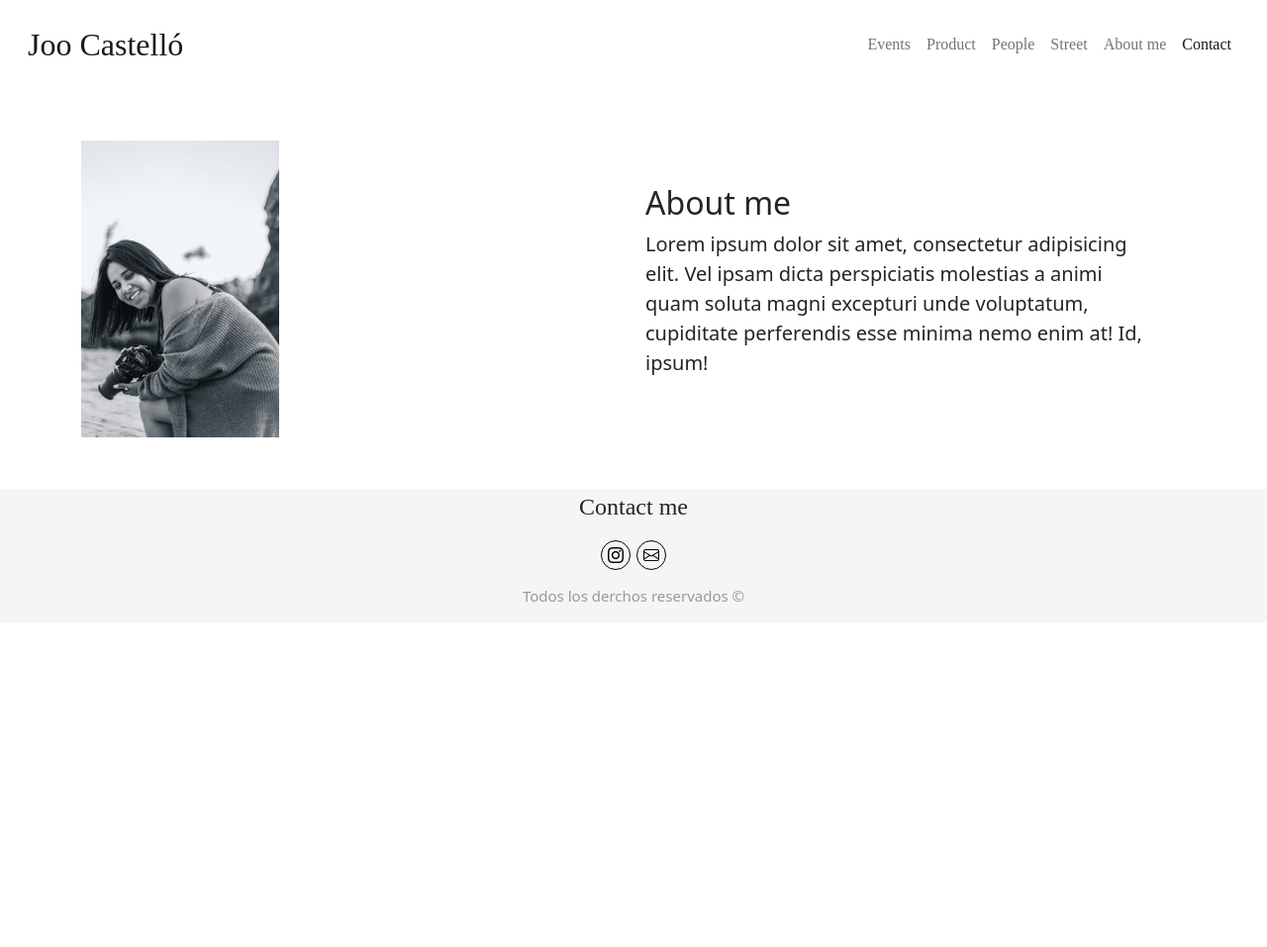
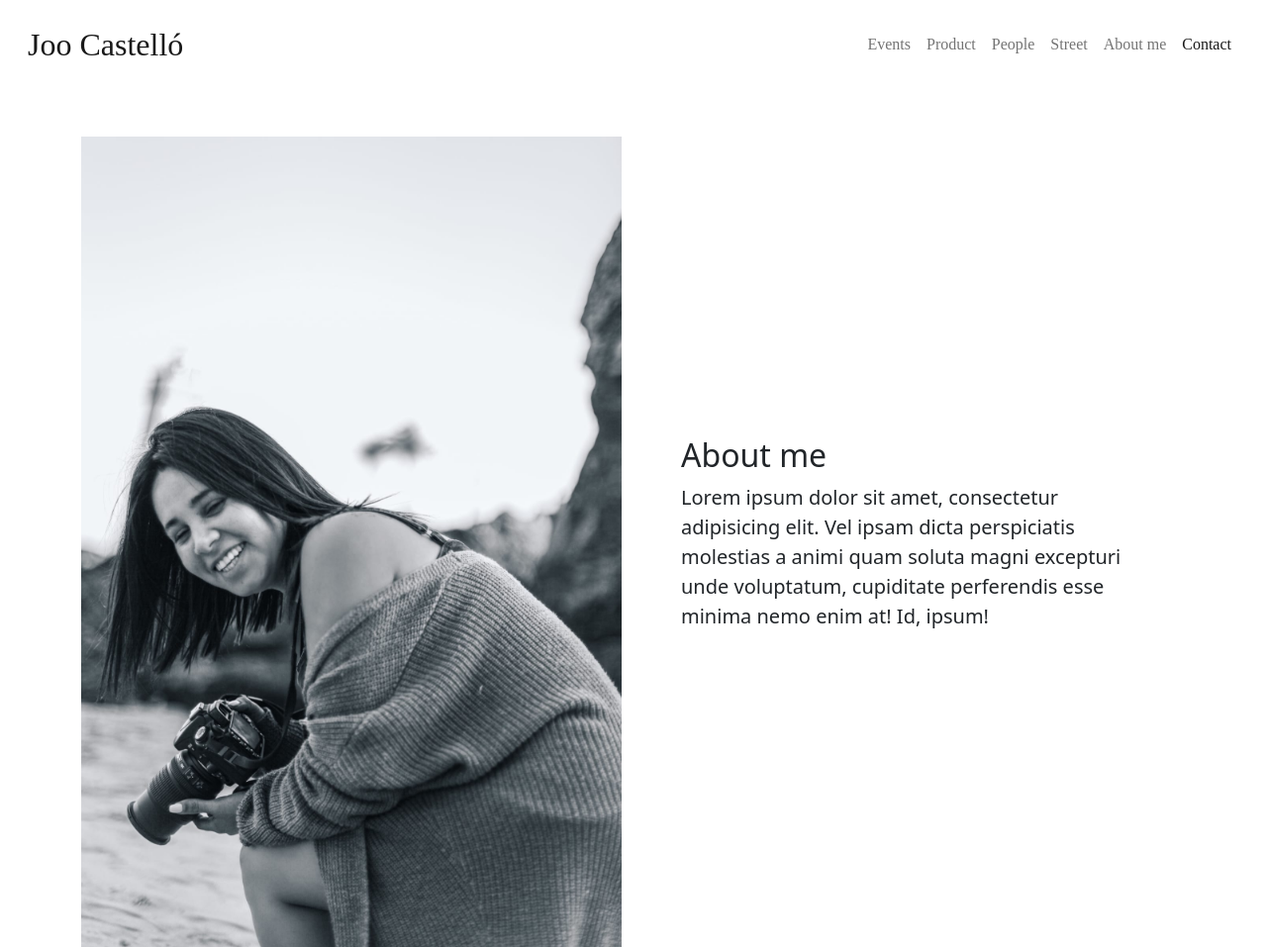
Before and after one commit to MicaelaPuig/Joo-fotografia, a website: page pages/aboutMe.html in a window 1280 px wide. Shown: the top 957 px of the page at 99% size. Before the commit the page ends 800 px from the top, so only its background shows below. Drawn offline with nearby package versions, Linux system fonts and the light colour scheme; a web font is replaced by a local one.

Commit message:
cambio_aboutme

```diff
--- a/pages/aboutMe.html
+++ b/pages/aboutMe.html
@@ -51,10 +51,10 @@
         <section id="aboutme" class="p-5">
           <div class="container">
             <div class="row align-items-center justify-content-center">
-              <div class="col-md">
-                <img src="../img/jo.jpeg" alt="thePhotographer" width="200px">
+              <div class="col-md-6 col-sm-12">
+                <img class="w-100" src="../img/jo.jpeg" alt="thePhotographer">
               </div>
-              <div class="col-md p-5">
+              <div class="col-md-6 col-sm-12 p-5">
                 <h2>About me</h2>
                 <p class="lead">Lorem ipsum dolor sit amet, consectetur adipisicing elit. Vel ipsam dicta perspiciatis molestias a animi quam soluta magni excepturi unde voluptatum, cupiditate perferendis esse minima nemo enim at! Id, ipsum!</p>
               </div>
```
